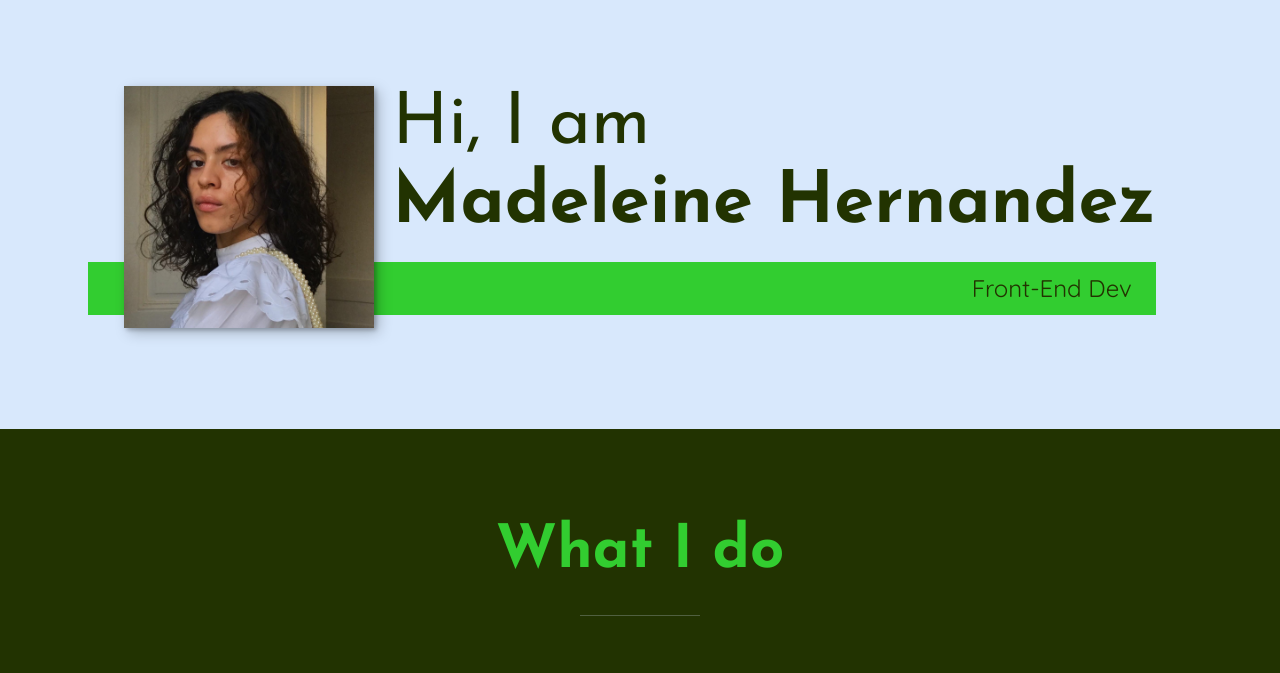
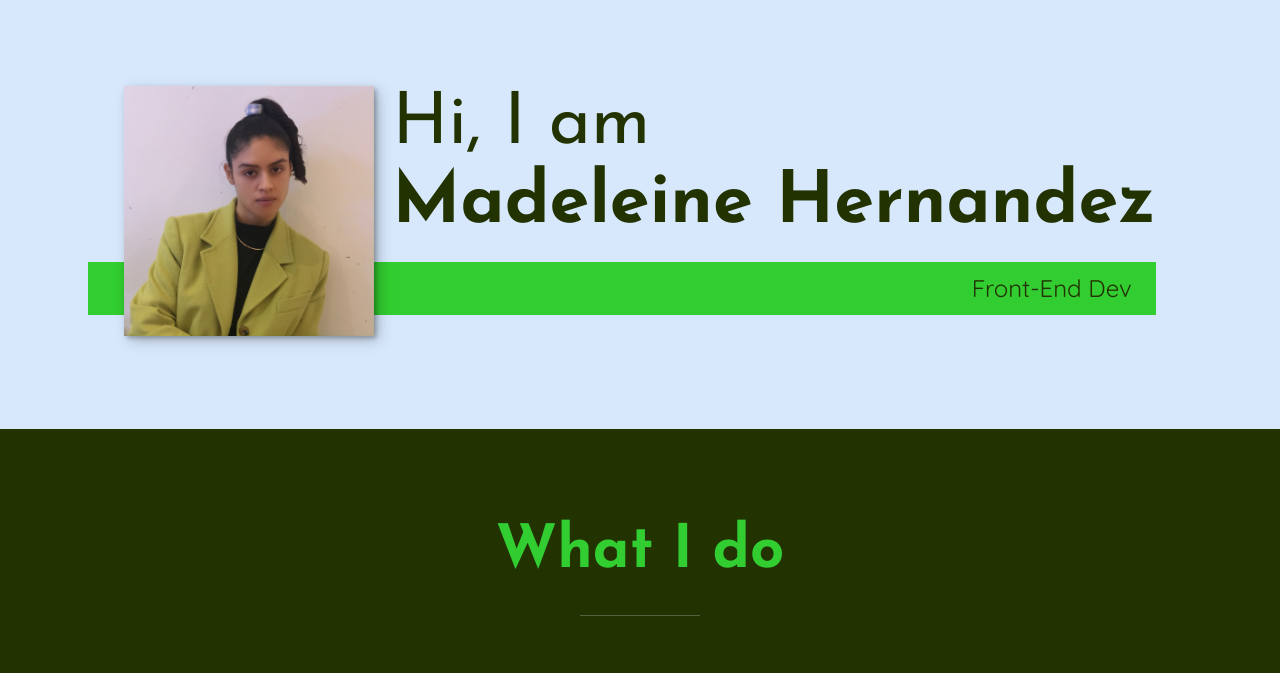
Before and after one commit to madeleineher/Portfolio_Website, a plain HTML site: page index.html in a window 1280 px wide. Shown: the part 120-793 px from the top of the page. Drawn offline with nearby package versions, Linux system fonts and the light colour scheme.

Commit message:
change cover photo

```diff
--- a/index.html
+++ b/index.html
@@ -55,7 +55,7 @@
         Hi, I am <strong>Madeleine Hernandez</strong>
       </h1>
       <p class="section__subtitle section__subtitle--intro">Front-End Dev</p>
-      <img src="imgs/face_madeleine.jpeg" alt="pic of me" class="intro__img" />
+      <img src="imgs/face_madeleine.jpg" alt="pic of me" class="intro__img" />
     </section>
 
     <!-- my services -->
```
Also changed, not shown: imgs/face_madeleine.jpeg (deleted), imgs/face_madeleine.jpg (added).
